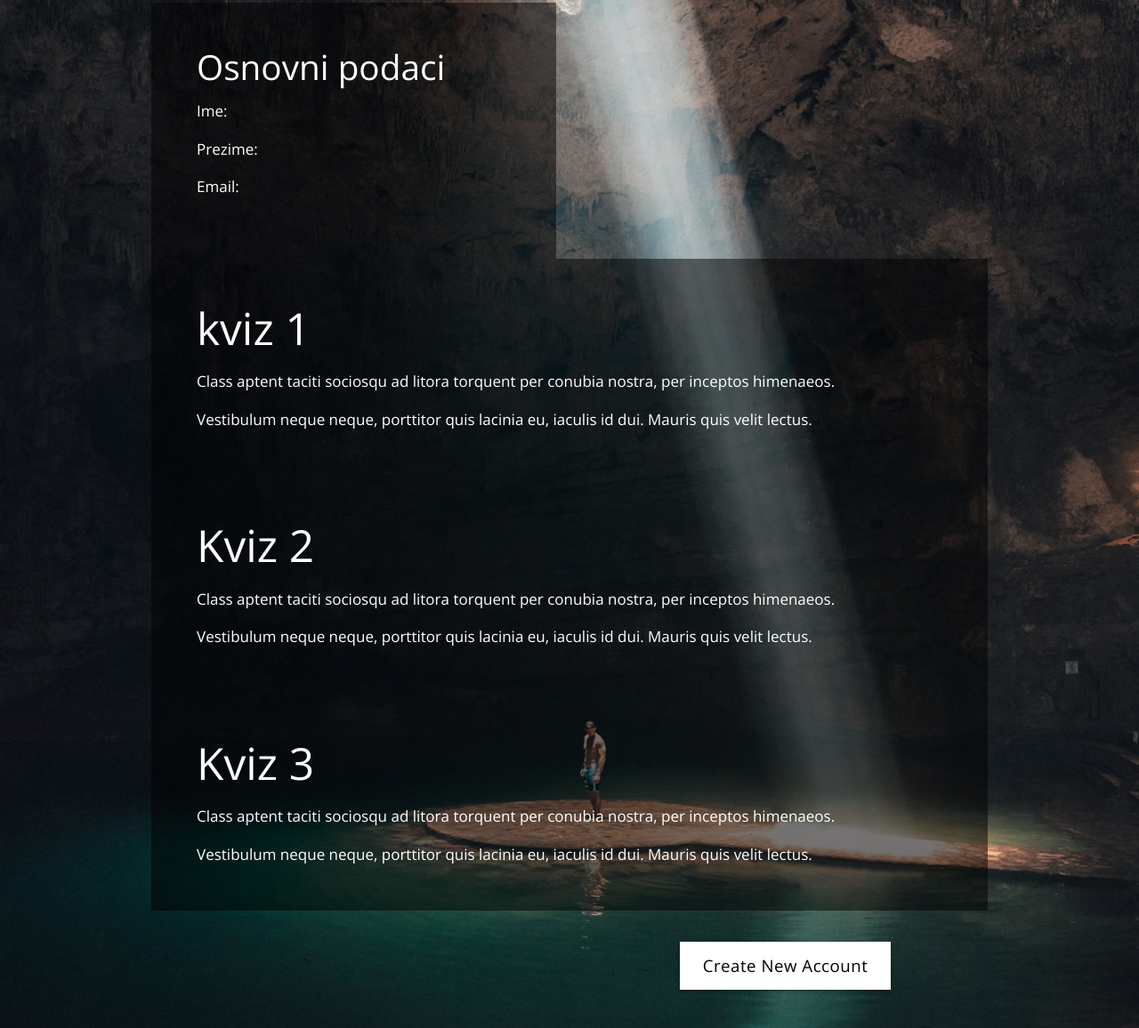
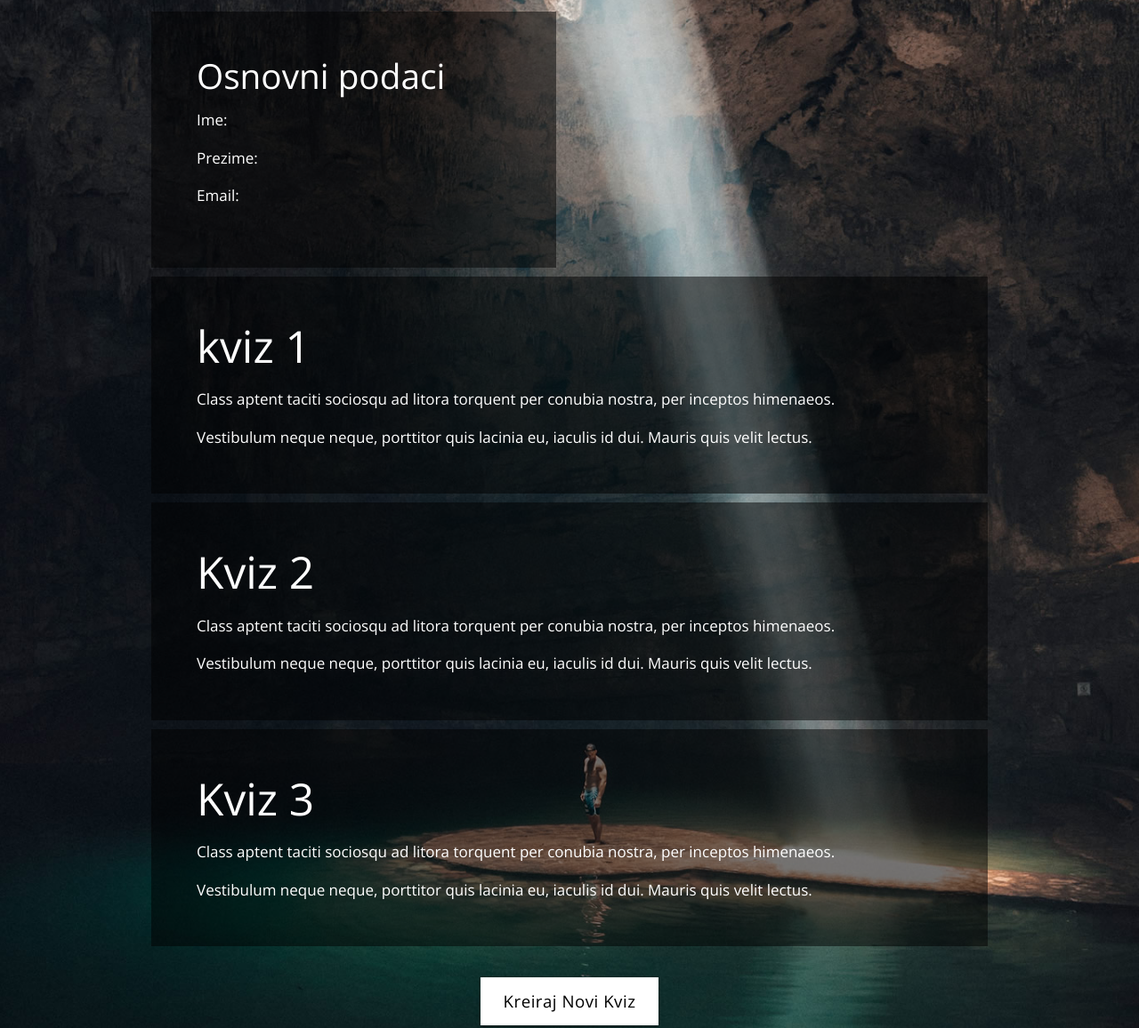
Before and after one commit to aleksandar-stamenkovic/Quiz, a plain HTML site: page FrontEnd/2105_input/myquiz.html in a window 1280 px wide. Shown: the part 235-1391 px from the top of the page at 89% size. Drawn offline with nearby package versions, Linux system fonts and the light colour scheme.

Commit message:
ispravka dodaj kviz

```diff
--- a/FrontEnd/2105_input/my-css/css-local.css
+++ b/FrontEnd/2105_input/my-css/css-local.css
@@ -0,0 +1,3 @@
+.my-quiz-card {
+  padding-top: 10px !important;
+}
--- a/FrontEnd/2105_input/myquiz.html
+++ b/FrontEnd/2105_input/myquiz.html
@@ -14,35 +14,36 @@
     <link rel="stylesheet" href="css/bootstrap.min.css">
     <link rel="stylesheet" href="css/materialize.min.css">
     <link rel="stylesheet" href="css/tooplate.css">
+    <link rel="stylesheet" href="./my-css/css-local.css">
 </head>
 
 <body id="login">
     <div class="container">
         <div class="row tm-register-row tm-mb-35">
-            <div class="col-xl-6 col-lg-12 col-md-12 col-sm-12 tm-login-l">
+            <div class="col-xl-6 col-lg-12 col-md-6 col-sm-12 tm-login-l my-quiz-card">
                 <header class="font-weight-light tm-bg-black p-5 h-100">
                     <h4 class="mt-0 text-white font-weight-light">Osnovni podaci</h4>
                     <p>Ime:</p>
                     <p>Prezime:</p>
                     <p>Email:</p>
                 </header>
+            </div>
 
-            </div>
-            <div class="col-xl-12 col-lg-12 col-md-12 col-sm-12 tm-login-r">
+            <div class="col-xl-12 col-lg-12 col-md-12 col-sm-12 tm-login-r my-quiz-card">
                 <header class="font-weight-light tm-bg-black p-5 h-100">
                     <h3 class="mt-0 text-white font-weight-light">kviz 1</h3>
                     <p>Class aptent taciti sociosqu ad litora torquent per conubia nostra, per inceptos himenaeos.</p>
                     <p class="mb-0">Vestibulum neque neque, porttitor quis lacinia eu, iaculis id dui. Mauris quis velit lectus.</p>
                 </header>
             </div>
-            <div class="col-xl-12 col-lg-12 col-md-12 col-sm-12 tm-login-r">
+            <div class="col-xl-12 col-lg-12 col-md-12 col-sm-12 tm-login-r my-quiz-card">
                 <header class="font-weight-light tm-bg-black p-5 h-100">
                     <h3 class="mt-0 text-white font-weight-light">Kviz 2</h3>
                     <p>Class aptent taciti sociosqu ad litora torquent per conubia nostra, per inceptos himenaeos.</p>
                     <p class="mb-0">Vestibulum neque neque, porttitor quis lacinia eu, iaculis id dui. Mauris quis velit lectus.</p>
                 </header>
             </div>
-            <div class="col-xl-12 col-lg-12 col-md-12 col-sm-12 tm-login-r">
+            <div class="col-xl-12 col-lg-12 col-md-12 col-sm-12 tm-login-r my-quiz-card">
                 <header class="font-weight-light tm-bg-black p-5 h-100">
                     <h3 class="mt-0 text-white font-weight-light">Kviz 3</h3>
                     <p>Class aptent taciti sociosqu ad litora torquent per conubia nostra, per inceptos himenaeos.</p>
@@ -51,8 +52,8 @@
             </div>
         </div>
         <div class="row">
-            <div class="col-xl-6 col-lg-6 col-md-6 col-sm-12 ml-auto mr-0 text-center">
-                <a href="signup.html" class="waves-effect btn-large btn-large-white px-4 black-text rounded-0">Create New Account</a>
+            <div class="col-xl-12 col-lg-12 col-md-12 col-sm-12 ml-auto mr-0 text-center">
+                <a href="application.html" class="waves-effect btn-large btn-large-white px-4 black-text rounded-0">Kreiraj novi kviz</a>
             </div>
         </div>
         <footer class="row tm-mt-big mb-3">
```
Also changed, not shown: FrontEnd/2105_input/ABOUT THIS TEMPLATE.txt (deleted, +0 -9 lines), FrontEnd/2105_input/my-js/addQuiz.js (+4 -3 lines).
